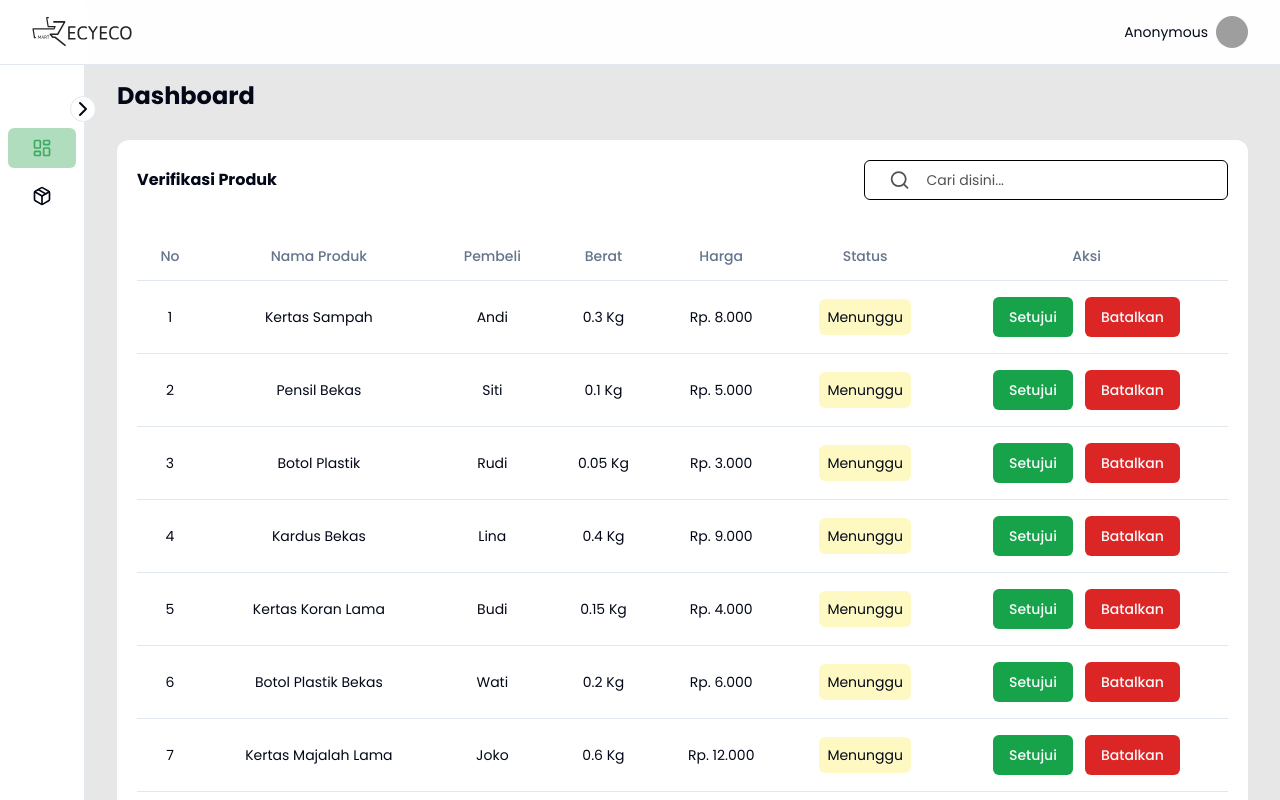
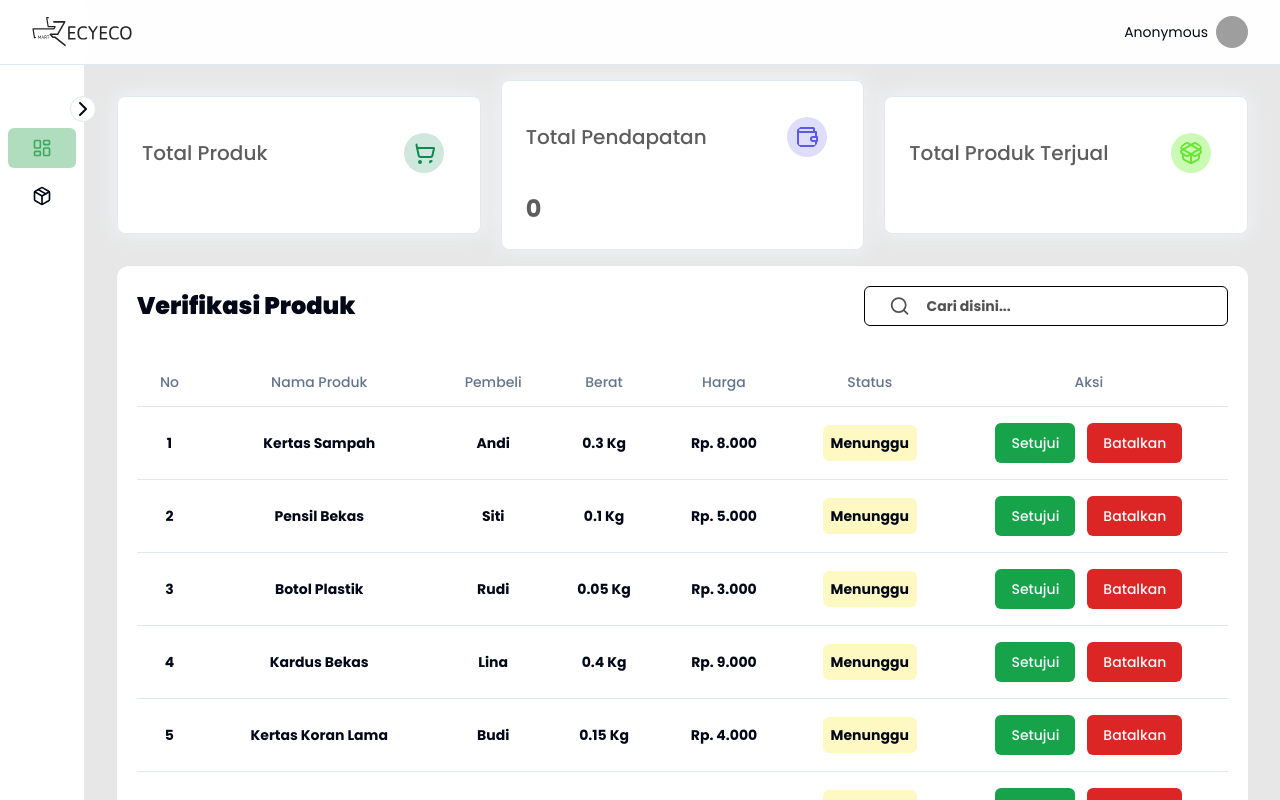
Before and after one commit to proxo-pt/recyeco-fe, a Next.js app: page /dashboard in a window 1280 px wide. Built offline with nearby package versions, Linux system fonts and the light colour scheme; no server answers; grey boxes are pictures that could not be loaded.

Commit message:
feat: Dashboard product totals

```diff
--- a/src/constants/dashboard.ts
+++ b/src/constants/dashboard.ts
@@ -1,9 +1,10 @@
 import {
   DashProductType,
   DashboardMenuType,
+  DataDashboardTotal,
   ManageProductType,
-  ProductDashType,
-  TabManageType
+  TabManageType,
+  ProductDashType
 } from '@/types';
 import { LayoutDashboard, Package } from 'lucide-react';
 
@@ -207,6 +208,7 @@ export const DashProductMain: DashProductType[] = [
     action: ['Setujui', 'Batalkan']
   }
 ];
+
 export const ManageProductTitle: ProductDashType[] = [
   {
     id: 1,
@@ -398,3 +400,18 @@ export const TabManage: TabManageType[] = [
     total: 69
   }
 ];
+
+export const dataDashboardTotals: DataDashboardTotal[] = [
+  {
+    id: 1,
+    title: 'Total Produk'
+  },
+  {
+    id: 2,
+    title: 'Total Pendapatan'
+  },
+  {
+    id: 3,
+    title: 'Total Produk Terjual'
+  }
+];
--- /dev/null
+++ b/src/domains/product.ts
@@ -0,0 +1,9 @@
+import { z } from 'zod';
+
+const TotalResSchema = z.object({
+  totalProduk: z.number(),
+  totalProdukTerjual: z.number(),
+  totalPendapatan: z.number().nullable()
+});
+
+export type TotalResType = z.infer<typeof TotalResSchema>;
--- a/src/features/Dashboard/index.tsx
+++ b/src/features/Dashboard/index.tsx
@@ -1,10 +1,13 @@
+import DashboardTotals from './sections/DashboardOverview/dashboardTotals';
 import DashboardProduct from './sections/DashboardProduct';
 
 const DashboardToko = () => {
   return (
     <div>
-      <h1 className="text-2xl font-bold mb-7">Dashboard</h1>
-      <DashboardProduct />
+      <div className="text-2xl font-bold space-y-4">
+        <DashboardTotals />
+        <DashboardProduct />
+      </div>
     </div>
   );
 };
--- /dev/null
+++ b/src/features/Dashboard/sections/DashboardOverview/dashboardTotals.tsx
@@ -0,0 +1,74 @@
+'use client';
+import { Card, CardContent, CardHeader } from '@/components/ui/card';
+import { dataDashboardTotals } from '@/constants/dashboard';
+import { PackageOpen, ShoppingCart, Wallet } from 'lucide-react';
+import { useTotalData } from '../hooks';
+
+const DashboardTotals = () => {
+  const renderContent = (title: string | undefined, totalData: any) => {
+    let icon;
+    let value;
+
+    switch (title) {
+      case 'Total Produk':
+        icon = (
+          <ShoppingCart className="text-recyeco-green-500 bg-recyeco-green-100 rounded-full size-10 p-2" />
+        );
+        value = totalData?.totalProduct;
+        break;
+      case 'Total Pendapatan':
+        icon = (
+          <Wallet className="text-recyeco-blue-500 bg-recyeco-blue-100 rounded-full size-10 p-2" />
+        );
+        value =
+          totalData?.totalIncome?.toLocaleString('id-ID', {
+            style: 'currency',
+            currency: 'IDR'
+          }) || 0;
+        break;
+      case 'Total Produk Terjual':
+        icon = (
+          <PackageOpen className="text-recyeco-green-400 bg-recyeco-green-200 rounded-full size-10 p-2" />
+        );
+        value = totalData?.totalSold;
+        break;
+      default:
+        icon = 0;
+        value = 0;
+    }
+
+    return { icon, value };
+  };
+
+  const { data: totalData } = useTotalData();
+  console.log(totalData);
+
+  return (
+    <div className="flex lg:flex-row flex-col items-center justify-between gap-5">
+      {dataDashboardTotals.map(({ id, title }) => {
+        const { icon, value } = renderContent(title, totalData);
+
+        return (
+          <Card
+            key={id}
+            className="w-full border shadow-[0px_0px_20px_0px_#F1F5F9]"
+          >
+            <CardHeader>
+              <div className="flex items-center justify-between">
+                <h2 className="md:text-xl font-medium text-recyeco-text-600">
+                  {title}
+                </h2>
+                <div className="p-3 rounded-full">{icon}</div>
+              </div>
+            </CardHeader>
+            <CardContent>
+              <p className="text-recyeco-text-600">{value}</p>
+            </CardContent>
+          </Card>
+        );
+      })}
+    </div>
+  );
+};
+
+export default DashboardTotals;
--- /dev/null
+++ b/src/features/Dashboard/sections/hooks/index.tsx
@@ -0,0 +1,20 @@
+import {
+  TotalIncomeService,
+  TotalProductService,
+  TotalSoldService
+} from '@/service/product';
+import { useQuery } from '@tanstack/react-query';
+
+export const useTotalData = () => {
+  return useQuery({
+    queryKey: ['useTotalData'],
+    queryFn: async () => {
+      const [totalProduct, totalSold, totalIncome] = await Promise.all([
+        TotalProductService(),
+        TotalSoldService(),
+        TotalIncomeService()
+      ]);
+      return { totalProduct, totalSold, totalIncome };
+    }
+  });
+};
--- /dev/null
+++ b/src/service/product.ts
@@ -0,0 +1,18 @@
+import { TotalResType } from '@/domains/product';
+import { fetcher } from './instance';
+import { z } from 'zod';
+
+export const TotalProductService = async (): Promise<number> => {
+  const res = await fetcher.get('dashboard/totalproduk');
+  return res.data.total_produk;
+};
+
+export const TotalSoldService = async (): Promise<number> => {
+  const res = await fetcher.get('dashboard/totalprodukterjual');
+  return res.data.total_produk;
+};
+
+export const TotalIncomeService = async (): Promise<number> => {
+  const res = await fetcher.get('dashboard/totalpendapatan');
+  return res.data.total;
+};
--- a/src/types/index.ts
+++ b/src/types/index.ts
@@ -125,3 +125,8 @@ export interface TabManageType {
   title: string;
   total: number;
 }
+
+export interface DataDashboardTotal {
+  id?: number;
+  title?: string;
+}
--- a/tailwind.config.ts
+++ b/tailwind.config.ts
@@ -62,6 +62,16 @@ const config = {
             muted: '#888888',
             500: '#3DAA5F',
             600: '#5D5D5D'
+          },
+          blue: {
+            100: '#DEDEFA',
+            500: '#5C59E8'
+          },
+          green: {
+            100: '#CFE7DC',
+            200: '#CBFAB4',
+            400: '#6AE536',
+            500: '#0D894F'
           }
         }
       },
```
Also changed, not shown: src/features/Dashboard/sections/DashboardOverview/dashboardStatistics.tsx (added).
